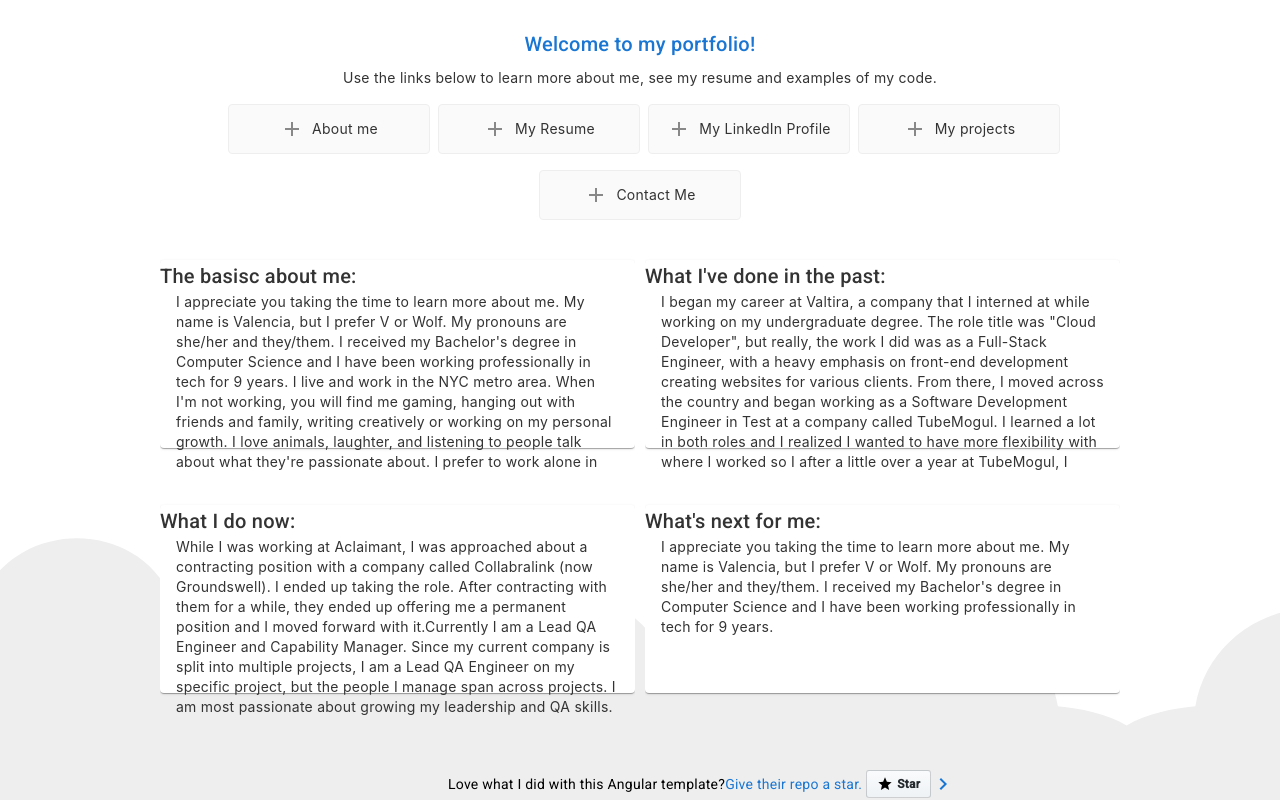
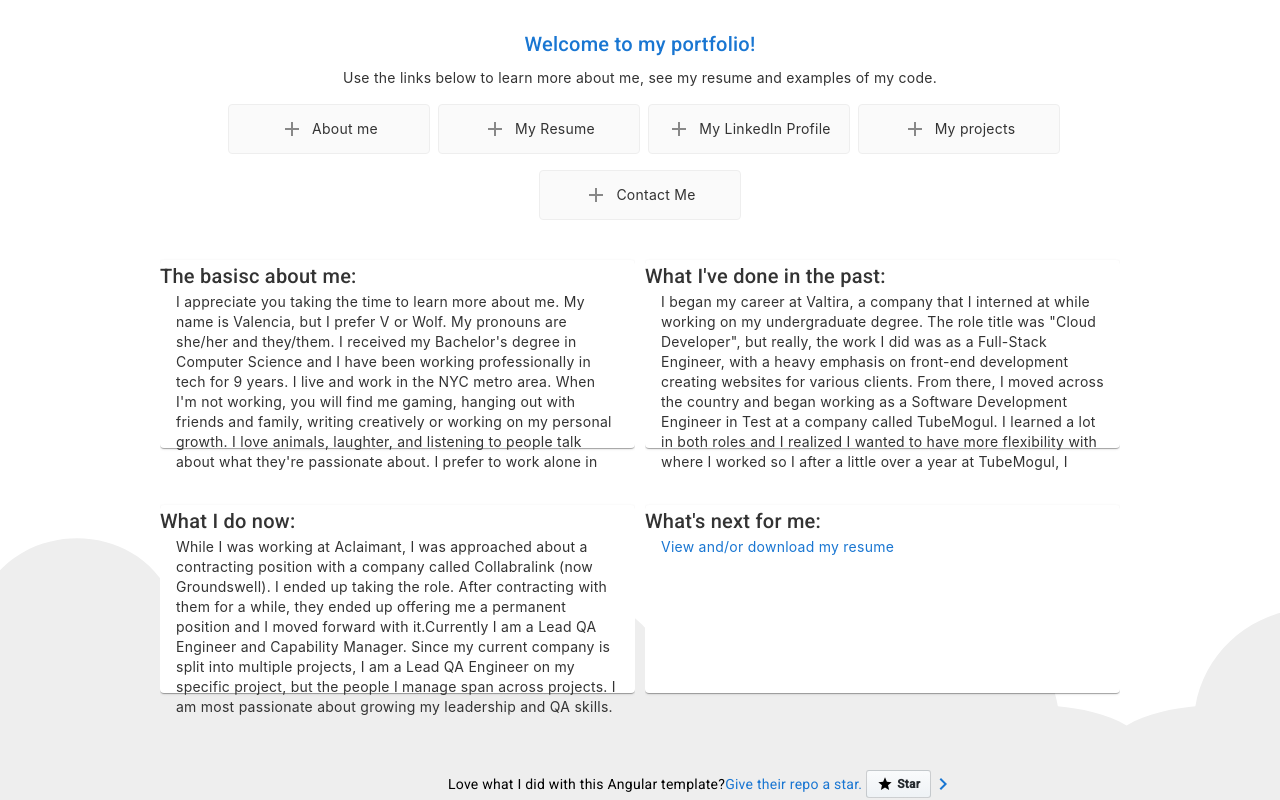
Before and after one commit to Valencia2019/Valencia2019.github.io, an Angular app: page /about-me in a window 1280 px wide. Built offline with nearby package versions, Linux system fonts and the light colour scheme.

Commit message:
merge resume and about me

```diff
--- a/package.json
+++ b/package.json
@@ -25,7 +25,7 @@
     "zone.js": "~0.14.2"
   },
   "devDependencies": {
-    "@angular-devkit/build-angular": "^17.0.0",
+    "@angular-devkit/build-angular": "^16.2.10",
     "@angular/cli": "^17.0.0",
     "@angular/compiler-cli": "^17.0.1",
     "@types/jasmine": "~4.3.0",
--- a/src/app/about-me/about-me.component.html
+++ b/src/app/about-me/about-me.component.html
@@ -23,7 +23,8 @@
   <mat-grid-tile>
     <mat-card>
       <mat-card-title>What's next for me:</mat-card-title>
-        <mat-card-content>I appreciate you taking the time to learn more about me. My name is Valencia, but I prefer V or Wolf. My pronouns are she/her and they/them. I received my Bachelor's degree in Computer Science and I have been working professionally in tech for 9 years.
+        <mat-card-content>
+          <a href="src\/assets\/resume.pdf">View and/or download my resume</a>
         </mat-card-content>
     </mat-card>
   </mat-grid-tile>
--- a/src/app/app.routes.ts
+++ b/src/app/app.routes.ts
@@ -1,12 +1,10 @@
 import {Routes} from '@angular/router';
 import { ContactMeComponent } from './contact-me/contact-me.component';
-import { ResumeComponent } from './resume/resume.component';
 import { AboutMeComponent } from './about-me/about-me.component';
 import { MyProjectsComponent } from './my-projects/my-projects.component';
 
 export const routes: Routes = [
   {path: 'contact-me', component: ContactMeComponent},
-{path: 'resume', component: ResumeComponent},
 {path: 'about-me', component: AboutMeComponent},
 {path: 'my-projects', component: MyProjectsComponent},
 ];
--- a/src/app/resume/resume.component.html
+++ /dev/null
@@ -1,3 +0,0 @@
-<h3>Access my resume below</h3>
-
-  <a href="src\/assets\/resume.pdf">View and/or download my resume</a>
```
Also changed, not shown: src/app/resume/resume.component.ts (deleted, +0 -14 lines), src/app/resume/resume.component.css (deleted), 2 other files (tests, documents, lock files or other folders).
